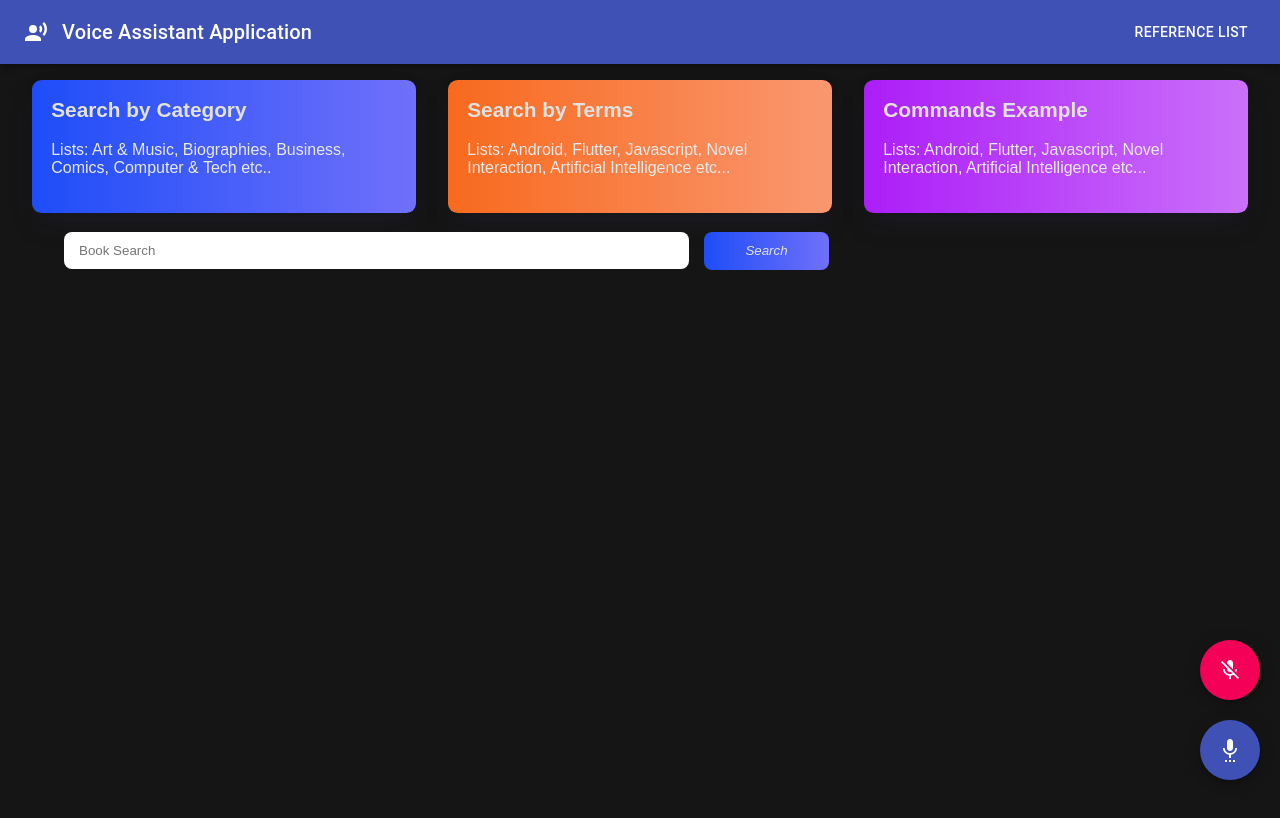
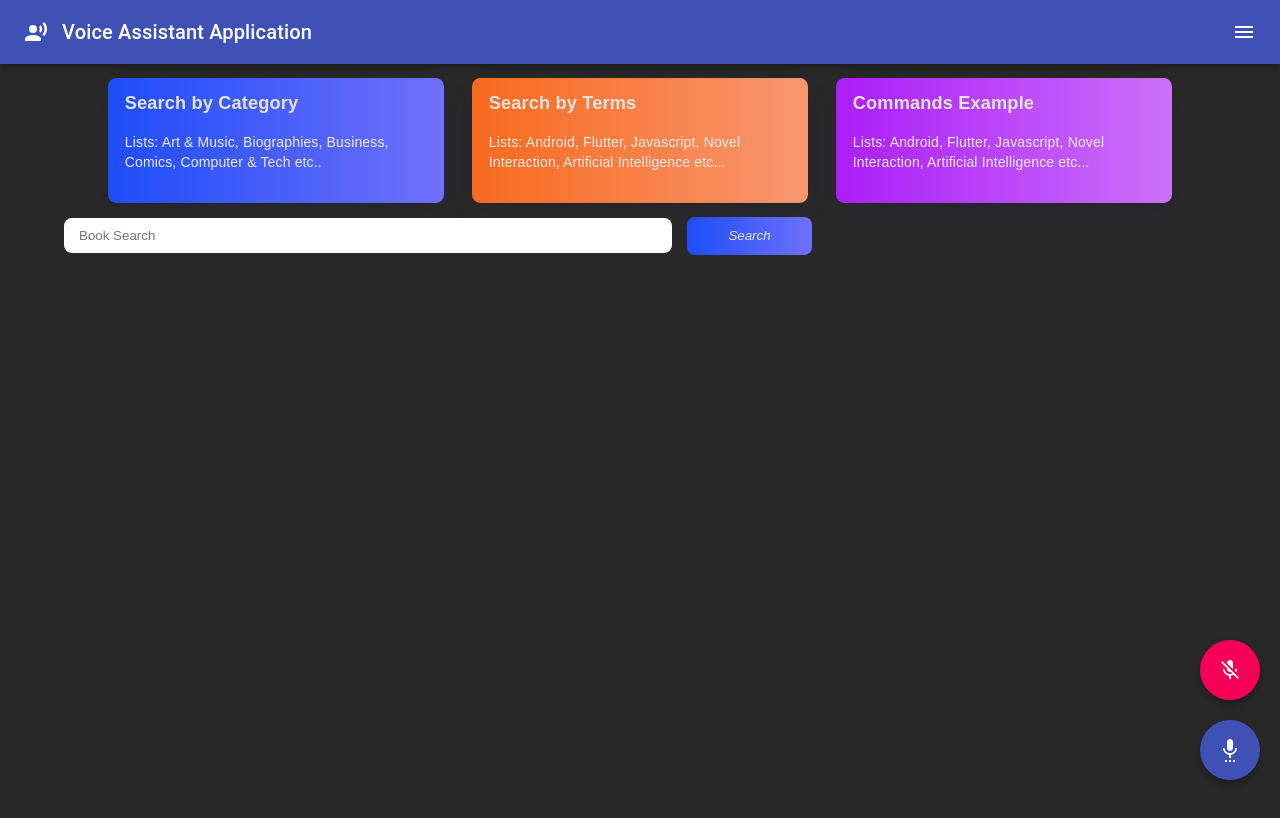
Before and after one commit to Nehal-Bhautoo/React-Voice-Assistant, a React (Create React App) app: page / in a window 1280 px wide. Shown: the top 818 px of the page. Built offline with nearby package versions, Linux system fonts and the light colour scheme.

Commit message:
:zap: Add side drawer

```diff
--- a/package.json
+++ b/package.json
@@ -11,6 +11,7 @@
     "axios": "^0.21.1",
     "bootstrap": "^4.6.0",
     "classnames": "^2.2.6",
+    "clsx": "^1.1.1",
     "react": "^17.0.1",
     "react-bootstrap": "^1.4.3",
     "react-dom": "^17.0.1",
--- a/src/App.js
+++ b/src/App.js
@@ -1,25 +1,13 @@
 import React from 'react';
 import AppSearch from "./SearchBook";
-import {AppBar, Button, IconButton, Toolbar, Typography} from "@material-ui/core";
-import RecordVoiceOverIcon from '@material-ui/icons/RecordVoiceOver';
-
-const styles = {
-    root: {
-        flexGrow: 1,
-    },
-    menuButton: {
-        marginRight: 2,
-    },
-    title: {
-        flexGrow: 1,
-    },
-};
+import './components/popup.css';
+import PersistentDrawerRight from "./components/Drawer";
 
 const App = () => {
     return(
         <div>
           <div className='headerCard'>
-              <HeaderCard/>
+              <PersistentDrawerRight/>
           </div>
           <div className='cards'>
             <Card
@@ -43,27 +31,6 @@ const App = () => {
           </div>
       </div>
     );
-}
-
-
-class HeaderCard extends React.Component {
-    render() {
-        return (
-            <div className="root" style={styles.root}>
-                <AppBar position="static">
-                    <Toolbar>
-                        <IconButton edge='start' style={styles.menuButton} color="inherit" aria-label="menu">
-                            <RecordVoiceOverIcon/>
-                        </IconButton>
-                        <Typography variant="h6" style={styles.title}>
-                            Voice Assistant Application
-                        </Typography>
-                        <Button color="inherit">Reference List</Button>
-                    </Toolbar>
-                </AppBar>
-            </div>
-        );
-    }
 }
 
 class Card extends React.Component {
--- a/src/BookCard.jsx
+++ b/src/BookCard.jsx
@@ -24,10 +24,9 @@ const BookCard = ({
         //TODO
         console.log(previewLink)
     );
-    const [buttonPopup, setButtonPopup] = useState(false);
+
 
     function reference() {
-        //setButtonPopup(true);
         let bookNum = bookNumber;
         let thumb = thumbnail;
         let bookTitle = title.italics();
@@ -56,9 +55,6 @@ const BookCard = ({
     }
     return(
         <div>
-            <Popup trigger={buttonPopup} setTrigger={setButtonPopup}>
-                <h3>My popup</h3>
-            </Popup>
             <Card style={{ width: '233px' }} className='cardMain '>
                 <CardImg
                     top
--- a/src/SearchBook.jsx
+++ b/src/SearchBook.jsx
@@ -1,14 +1,7 @@
-import React, { useState } from 'react';
+import React, {useState} from 'react';
 import "./components/referenceform.css";
-import {
-    InputGroup,
-    Input,
-    Button,
-    FormGroup,
-    Label,
-    Spinner
-} from 'reactstrap';
-import { ToastContainer, toast } from 'react-toastify';
+import {Button, FormGroup, Input, InputGroup, Label, Spinner} from 'reactstrap';
+import {toast, ToastContainer} from 'react-toastify';
 import 'react-toastify/dist/ReactToastify.min.css';
 import axios from 'axios';
 import BookCard from './BookCard.jsx';
@@ -34,7 +27,8 @@ const styles = {
 }
 
 const SpeechRecognition = window.SpeechRecognition || window.webkitSpeechRecognition;
-
+const recognition = new SpeechRecognition();
+recognition.continuous = true;
 function AppSearch() {
     // States
     const [maxResults, setMaxResults] = useState(5);
@@ -82,13 +76,14 @@ function AppSearch() {
                             id="search-form-input"
                             placeholder='Book Search'
                             value={query}
-                            onChange={e => setQuery(e.target.value)}/>
+                            onChange={e => setQuery(e.target.value)}
+                            />
                         <Button className='btnSearch' onClick={handleSubmit} id="searchBtn">
                             <i>Search</i>
                         </Button>
                         <div className='container'>
-                            <div className='filterResults col-sm-6'>
-                                <FormGroup className='maxResult row' hidden={true}>
+                            <div className='filterResults col-sm-6' hidden={true}>
+                                <FormGroup className='maxResult row'>
                                     <Label className='labelMax' for='maxResults'>Max Results</Label>
                                     <Input
                                         className='maxSearch'
@@ -173,23 +168,14 @@ function AppSearch() {
 }
 
 function StartSpeech() {
-    const recognition = new SpeechRecognition();
     const searchFormInput = document.querySelector('#search-form-input');
     const muteBtn = document.querySelector("#muteBtn");
-
-    // look for id
-    let i;
-    for(i = 0; i < 5; i++) {
-        //const bookCardBodyBtn = document.getElementById(i);
-        //console.log(bookCardBodyBtn);
-    }
-
-    recognition.start();
-    if(SpeechRecognition) {
+    if(SpeechRecognition === false) {
+        recognition.start();
         toast.success("Speech Recognition on");
         recognition.addEventListener("result", resultOfSpeechRecognition);
     } else {
-        toast.error("Speech Recognition off");
+        toast.success("Speech Recognition On");
     }
     muteBtn.addEventListener("click", EndSpeech);
     function EndSpeech() {
@@ -201,45 +187,56 @@ function StartSpeech() {
         }
     }
     function resultOfSpeechRecognition(event) {
-        const current = event.resultIndex;
-        const transcript = event.results[current][0].transcript;
-        let confidence = event.results[current][0].confidence;
+        const transcript = event.results[0][0].transcript;
         if(transcript.toLowerCase().trim()==="stop recording") {
             recognition.stop();
         } else if(!searchFormInput.value) {
             searchFormInput.value = transcript;
             console.log(transcript);
         } else {
-            if(transcript.toLowerCase().trim()==="go") {
-                console.log(transcript + confidence);
-                searchFormInput.value = transcript;
+            if(transcript.toLowerCase().trim().endsWith("search")) {
+                searchFormInput.focus();
                 const searchBtn = document.querySelector('#searchBtn');
                 searchBtn.click();
-            } else if(transcript.toLowerCase().trim()==="reset") {
+            } else if(transcript.toLowerCase().trim().startsWith("reset")) {
                 searchFormInput.value = "";
-                console.log(transcript + confidence);
+                console.log(transcript);
             } else if(transcript.toLowerCase().trim().startsWith("get")) {
-                let ids = transcript[transcript.length + 6];
+                let ids = transcript[5];
+                let all = transcript[transcript.length - 1];
                 console.log(ids);
                 if(ids === "n") {
                     const bookCardBodyBtn = document.getElementById(0).click();
                     console.log(bookCardBodyBtn);
+                    toast.info("Book Added to list");
                 } else if(ids === "w") {
                     const bookCardBodyBtn = document.getElementById(1).click();
                     console.log(bookCardBodyBtn);
+                    toast.info("Book Added to list");
                 } else if(ids === "h") {
                     const bookCardBodyBtn = document.getElementById(2).click();
                     console.log(bookCardBodyBtn);
+                    toast.info("Book Added to list");
                 } else if(ids === "o") {
                     const bookCardBodyBtn = document.getElementById(3).click();
                     console.log(bookCardBodyBtn);
+                    toast.info("Book Added to list");
+                } else if(all === "l") {
+                    let i;
+                    for(i = 0; i < 5; i++) {
+                        const bookCardBodyBtn = document.getElementById(i).click();
+                        console.log(bookCardBodyBtn);
+                    }
+                    toast.info(" All Book Added to list");
                 } else {
                     toast.error("Book Number not found");
                 }
-                console.log(transcript + confidence);
+                console.log(transcript);
             } else {
+                console.log(transcript);
                 searchFormInput.value = transcript;
-                console.log(transcript + confidence);
+                const searchBtn = document.querySelector('#searchBtn');
+                searchBtn.click();
             }
         }
     }
--- /dev/null
+++ b/src/components/Drawer.jsx
@@ -0,0 +1,152 @@
+import React from 'react';
+import clsx from 'clsx';
+import { makeStyles, useTheme } from '@material-ui/core/styles';
+import Drawer from '@material-ui/core/Drawer';
+import AppBar from '@material-ui/core/AppBar';
+import Toolbar from '@material-ui/core/Toolbar';
+import CssBaseline from '@material-ui/core/CssBaseline';
+import List from '@material-ui/core/List';
+import Typography from '@material-ui/core/Typography';
+import Divider from '@material-ui/core/Divider';
+import IconButton from '@material-ui/core/IconButton';
+import MenuIcon from '@material-ui/icons/Menu';
+import ChevronLeftIcon from '@material-ui/icons/ChevronLeft';
+import ChevronRightIcon from '@material-ui/icons/ChevronRight';
+import ListItem from '@material-ui/core/ListItem';
+import ListItemIcon from '@material-ui/core/ListItemIcon';
+import ListItemText from '@material-ui/core/ListItemText';
+import InboxIcon from '@material-ui/icons/MoveToInbox';
+import MailIcon from '@material-ui/icons/Mail';
+import RecordVoiceOverIcon from "@material-ui/icons/RecordVoiceOver";
+import '../index.css';
+
+const drawerWidth = 400;
+
+const styles = {
+    menuButton: {
+        marginRight: 2,
+    },
+};
+
+const useStyles = makeStyles((theme) => ({
+    root: {
+        display: 'flex',
+    },
+    appBar: {
+        transition: theme.transitions.create(['margin', 'width'], {
+            easing: theme.transitions.easing.sharp,
+            duration: theme.transitions.duration.leavingScreen,
+        }),
+    },
+    appBarShift: {
+        width: `calc(100% - ${drawerWidth}px)`,
+        transition: theme.transitions.create(['margin', 'width'], {
+            easing: theme.transitions.easing.easeOut,
+            duration: theme.transitions.duration.enteringScreen,
+        }),
+        marginRight: drawerWidth,
+    },
+    title: {
+        flexGrow: 1,
+    },
+    hide: {
+        display: 'none',
+    },
+    drawer: {
+        width: drawerWidth,
+        flexShrink: 0,
+    },
+    drawerPaper: {
+        width: drawerWidth,
+    },
+    drawerHeader: {
+        display: 'flex',
+        alignItems: 'center',
+        padding: theme.spacing(0, 1),
+        // necessary for content to be below app bar
+        ...theme.mixins.toolbar,
+        justifyContent: 'flex-start',
+    },
+    contentShift: {
+        transition: theme.transitions.create('margin', {
+            easing: theme.transitions.easing.easeOut,
+            duration: theme.transitions.duration.enteringScreen,
+        }),
+        marginRight: 0,
+    },
+}));
+
+export default function PersistentDrawerRight() {
+    const classes = useStyles();
+    const theme = useTheme();
+    const [open, setOpen] = React.useState(false);
+
+    const handleDrawerOpen = () => {
+        setOpen(true);
+    };
+
+    const handleDrawerClose = () => {
+        setOpen(false);
+    };
+    return (
+        <div className={classes.root}>
+            <CssBaseline />
+            <AppBar
+                position="fixed"
+                className={clsx(classes.appBar, {
+                    [classes.appBarShift]: open,
+                })}>
+                <Toolbar>
+                    <IconButton edge='start' style={styles.menuButton} color="inherit" aria-label="menu">
+                        <RecordVoiceOverIcon/>
+                    </IconButton>
+                    <Typography variant="h6" noWrap className={classes.title}>
+                        Voice Assistant Application
+                    </Typography>
+                    <IconButton
+                        color="inherit"
+                        aria-label="open drawer"
+                        edge="end"
+                        onClick={handleDrawerOpen}
+                        className={clsx(open && classes.hide)}
+                    >
+                        <MenuIcon />
+                    </IconButton>
+                </Toolbar>
+            </AppBar>
+            <Drawer
+                className={classes.drawer}
+                variant="persistent"
+                anchor="right"
+                open={open}
+                color={"#292929"}
+                classes={{
+                    paper: classes.drawerPaper,
+                }}>
+                <div className={classes.drawerHeader}>
+                    <IconButton onClick={handleDrawerClose}>
+                        {theme.direction === 'rtl' ? <ChevronLeftIcon /> : <ChevronRightIcon />}
+                    </IconButton>
+                </div>
+                <Divider />
+                <List>
+                    {['Inbox', 'Starred', 'Send email', 'Drafts'].map((text, index) => (
+                        <ListItem button key={text}>
+                            <ListItemIcon>{index % 2 === 0 ? <InboxIcon /> : <MailIcon />}</ListItemIcon>
+                            <ListItemText primary={text} />
+                        </ListItem>
+                    ))}
+                </List>
+                <Divider />
+                <List>
+                    {['All mail', 'Trash', 'Spam'].map((text, index) => (
+                        <ListItem button key={text}>
+                            <ListItemIcon>{index % 2 === 0 ? <InboxIcon /> : <MailIcon />}</ListItemIcon>
+                            <ListItemText primary={text} />
+                        </ListItem>
+                    ))}
+                </List>
+            </Drawer>
+        </div>
+    );
+}
--- a/src/index.css
+++ b/src/index.css
@@ -1,5 +1,6 @@
 #root, html, body {
     height: 130vh;
+    background-color: #292929;
 }
 
 body {
@@ -33,13 +34,15 @@ html {
 
 /* Suggestion Card */
 .cards {
+    margin-top: 64px;
+    background-color: #292929;
     display: flex;
     align-items: flex-start;
     justify-content: center;
 }
 
 .cardBook {
-    margin-top: 0.2em;
+    background-color: #292929;
 }
 
 .card1 {
```
